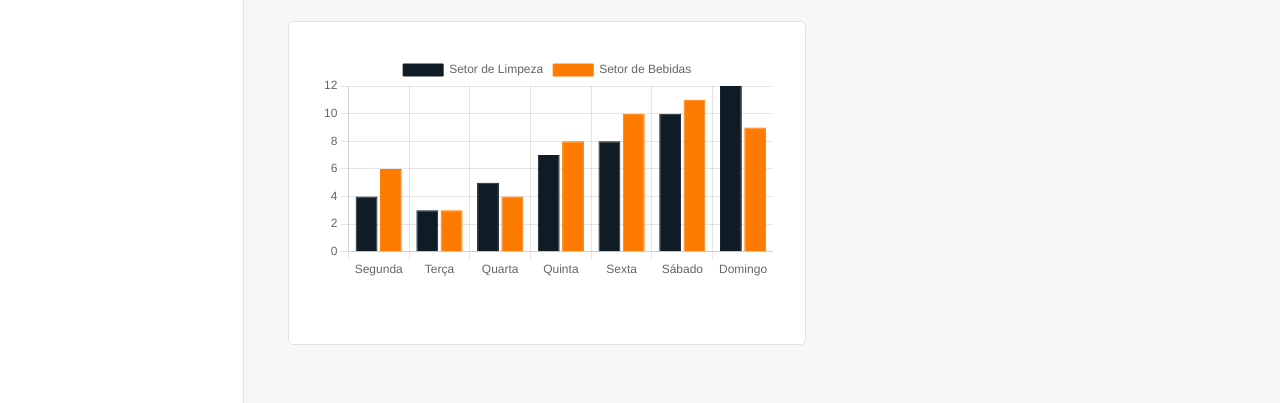
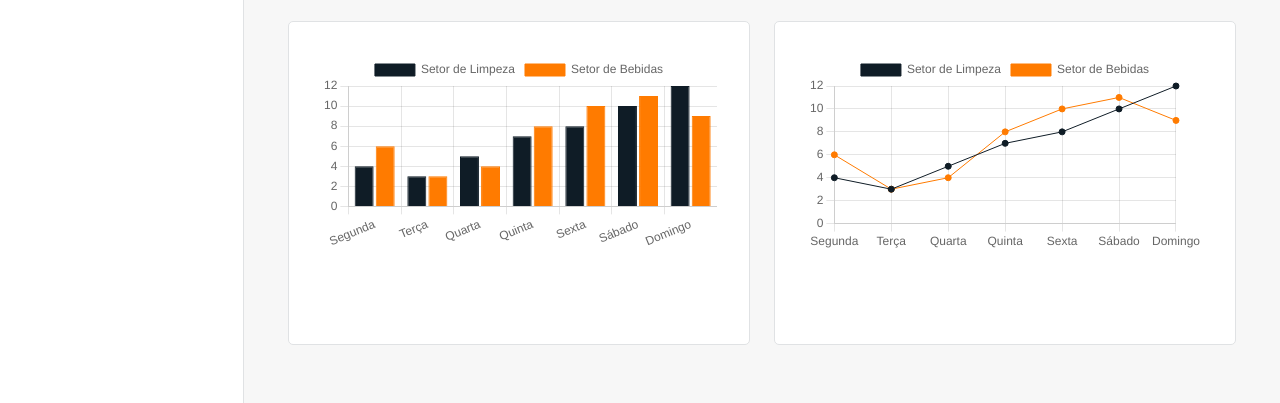
Before and after one commit to Flux-Log/flux-log, a website: page colaboradores/henrique-firmino/dashboard/historico.html in a window 1280 px wide. Shown: the part 458-861 px from the top of the page. Drawn offline with nearby package versions, Linux system fonts and the light colour scheme; a web font is replaced by a local one.

Commit message:
feat: adição do gráfico de linha do lado do gráfico de barra

```diff
--- a/colaboradores/henrique-firmino/dashboard/historico.html
+++ b/colaboradores/henrique-firmino/dashboard/historico.html
@@ -57,8 +57,14 @@
 
             <div class="title-graph">
                 <h1>Ocorrências por período</h1>
-                <div class="graph-wrapper">
-                    <canvas id="myChart"></canvas>
+                <div class="graphs">
+                    <div class="graph-wrapper">
+                        <canvas id="myChart"></canvas>
+                    </div>
+
+                    <div class="graph-wrapper">
+                        <canvas id="myChart2"></canvas>
+                    </div>
                 </div>
             </div>
         </div>
@@ -69,6 +75,7 @@
 
 <script>
     const ctx = document.getElementById('myChart');
+    const ctx2 = document.getElementById('myChart2');
 
     new Chart(ctx, {
         type: 'bar',
@@ -107,4 +114,42 @@
             }
         }
     });
+
+    new Chart(ctx2, {
+        type: 'line',
+        data: {
+            labels: [
+                'Segunda',
+                'Terça',
+                'Quarta',
+                'Quinta',
+                'Sexta',
+                'Sábado',
+                'Domingo'
+            ],
+            datasets: [{
+                label: 'Setor de Limpeza',
+                backgroundColor: 'rgb(15, 28, 38)',
+                borderColor: 'rgb(15, 28, 38)',
+                data: [4, 3, 5, 7, 8, 10, 12],
+                borderWidth: 1
+            },
+            {
+                label: 'Setor de Bebidas',
+                backgroundColor: 'rgb(255, 123, 0',
+                borderColor: 'rgb(255, 123, 0)',
+                data: [6, 3, 4, 8, 10, 11, 9],
+                borderWidth: 1
+            },
+            ]
+        },
+        options: {
+            responsive: true,
+            scales: {
+                y: {
+                    beginAtZero: true
+                }
+            }
+        }
+    });
 </script>
--- a/colaboradores/henrique-firmino/dashboard/style.css
+++ b/colaboradores/henrique-firmino/dashboard/style.css
@@ -241,6 +241,13 @@ p {
     margin-top: 32px;
 }
 
+.graphs {
+    display: flex;
+    width: 100%;
+
+    gap: 24px;
+}
+
 .title-graph h1 {
     margin-bottom: 24px;
 }
@@ -254,4 +261,5 @@ p {
 
     width: 40.5vw;
     height: 40.5vh;
+    flex: 1;
 }
```
